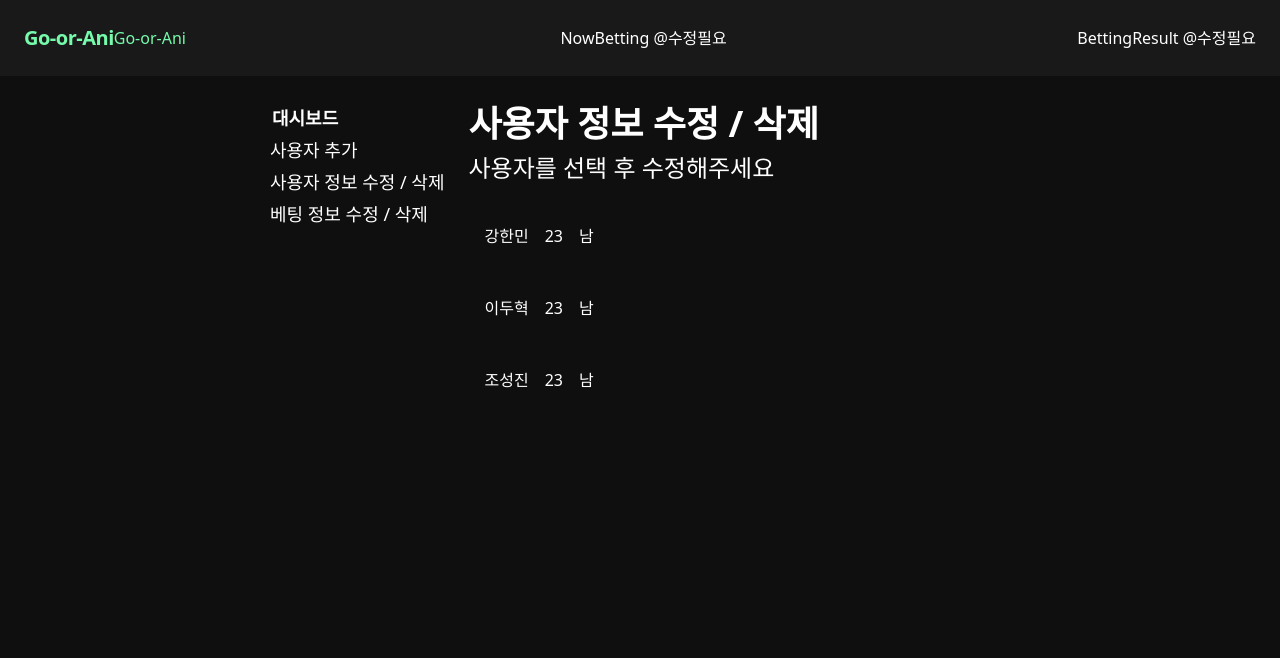
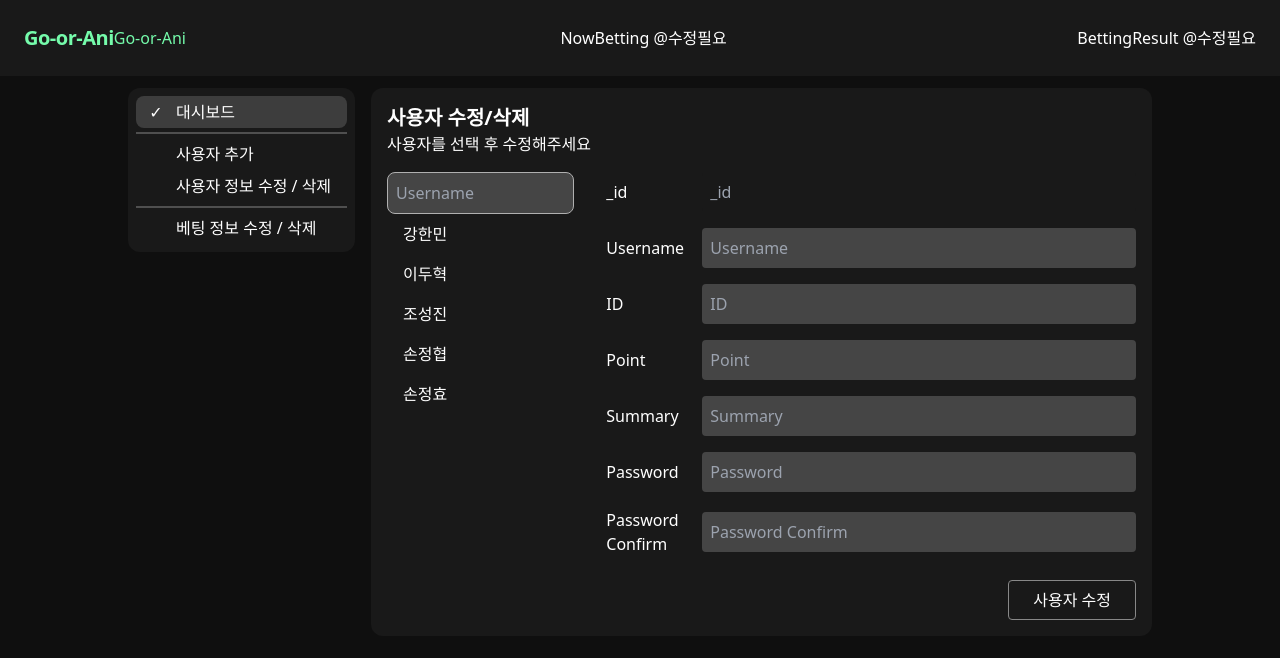
Before and after one commit to FORIF-REACT/Go-or-ani, a React (Vite) app: page /admin/modifyuser in a window 1280 px wide. Shown: the top 658 px of the page. Built offline with nearby package versions, Linux system fonts and the light colour scheme.

Commit message:
관리자 페이지 수정
변화된 디자인에 맞게 관리자 페이지 수정

```diff
--- a/src/pages/admin/Dashboard.tsx
+++ b/src/pages/admin/Dashboard.tsx
@@ -1,3 +1,10 @@
 export default function Dashboard() {
-  return <div>This is page for admin dashboard</div>;
+  return (
+    <div className="flex-1 rounded-xl bg-background-black-950 p-4 flex flex-col gap-4">
+      <div>
+        <div className="text-xl font-bold">대시보드</div>
+        <div className="">포인트의 흐름과 사용자들의 활동 통계를 확인해보세요!</div>
+      </div>
+    </div>
+  );
 }
--- a/src/pages/admin/Sidebar.tsx
+++ b/src/pages/admin/Sidebar.tsx
@@ -1,5 +1,4 @@
 import { Link } from "react-router-dom";
-import Divider from "./Divider";
 
 type Menu = {
   title: string;
@@ -16,9 +15,11 @@ export default function Sidebar({
   setSelected: React.Dispatch<React.SetStateAction<number>>;
 }) {
   return (
-    <div>
-      <Divider />
+    <div className="rounded-xl bg-background-black-950 p-2">
       {menus.map((value: Menu, i: number) => {
+        if(value.title == "divider") {
+          return Divider()
+        }
         return (
           <div
             onClick={() => {
@@ -48,14 +49,12 @@ function Menu({
 }) {
   return (
     <Link to={"/admin" + (link ? "/" + link : "")}>
-      <div className="flex flex-row">
+      <div style={selected ? {backgroundColor:"#3D3D3D" }:{}} className="flex flex-row rounded-lg py-1 hover:bg-background-black-900 transition-all">
         <div
-          style={{ width: selected ? "4px" : "2px" }}
-          className="bg-slate-600 h-8"
-        />
+          className="w-10 text-center"
+        >{selected ? "✓" : ""}</div>
         <div
-          style={{ fontWeight: selected ? "bold" : "" }}
-          className="text-lg pl-3"
+          className="pr-4"
         >
           {value}
         </div>
@@ -63,3 +62,7 @@ function Menu({
     </Link>
   );
 }
+
+function Divider() {
+  return <div className="bg-background-black-700 h-0.5 w-full my-1"/>
+}
--- a/src/pages/admin/UserAdd.tsx
+++ b/src/pages/admin/UserAdd.tsx
@@ -1,39 +1,68 @@
-import Divider from "./Divider";
-
 export default function UserAdd() {
   return (
+    <div className="flex-1 rounded-xl bg-background-black-950 p-4 flex flex-col gap-4">
       <div>
-      <Divider />
-
-      <div className="text-4xl font-bold text-slate-600 pb-2">사용자 추가</div>
-      <div className="text-2xl text-slate-600">
-        추가할 사용자의 정보를 입력해주세요
+        <div className="text-xl font-bold">사용자 추가</div>
+        <div className="">
+          추가할 사용자의 닉네임, ID, 그리고 비밀번호를 입력해주세요
+        </div>
       </div>
 
-      <Divider />
+      {/*Form Start*/}
 
-      <form className="flex flex-col">
+      <form className="flex flex-col w-full gap-4">
+        <div className="flex flex-row items-center gap-4">
+          <div className="w-20">{"ID"}</div>
           <input
-          className="p-2 my-3 shadow-[0_0_20px_-5px_rgba(0,0,0,0.2)] hover:shadow-[0_0_30px_-5px_rgba(0,0,0,0.2)] transition-all rounded focus:outline-none"
+            className="flex-1 p-2 transition-all rounded focus:outline-none bg-background-black-800"
             type="text"
             name="ID"
             placeholder="ID"
           />
+        </div>
 
+        <div className="flex flex-row items-center gap-4">
+          <div className="w-20">{"Username"}</div>
           <input
-          className="p-2 my-3 shadow-[0_0_20px_-5px_rgba(0,0,0,0.2)] hover:shadow-[0_0_30px_-5px_rgba(0,0,0,0.2)] transition-all rounded focus:outline-none"
+            className="flex-1 p-2 bg-background-black-800 transition-all rounded focus:outline-none"
+            type="text"
+            name="Username"
+            placeholder="Username"
+          />
+        </div>
+
+        <div className="flex flex-row items-center gap-4">
+          <div className="w-20">{"Password"}</div>
+          <input
+            className="flex-1 p-2 bg-background-black-800 transition-all rounded focus:outline-none"
             type="password"
             name="Password"
             placeholder="Password"
           />
+        </div>
+
+        <div className="flex flex-row items-center gap-4">
+          <div className="w-20">
+            Password
+            <br />
+            Confirm
+          </div>
 
           <input
-          className="p-2 my-3 shadow-[0_0_20px_-5px_rgba(0,0,0,0.2)] hover:shadow-[0_0_30px_-5px_rgba(0,0,0,0.2)] transition-all rounded focus:outline-none"
+            className="flex-1 p-2 bg-background-black-800 transition-all rounded focus:outline-none"
             type="password"
             name="Password Confirm"
             placeholder="Password Confirm"
           />
-        <input className=" h-10 mt-3 text-white bg-slate-600 shadow-[0_0_20px_-5px_rgba(0,0,0,0.3)] hover:shadow-[0_0_30px_-5px_rgba(0,0,0,0.5)] transition-all rounded" type="submit" value="추가" />
+        </div>
+
+        <div className="w-full flex justify-end">
+          <input
+            className="h-10 mt-2 px-6 py-2 text-white transition-all rounded border border-background-black-400"
+            type="submit"
+            value="사용자 추가"
+          />
+        </div>
       </form>
     </div>
   );
--- a/src/pages/admin/UserModify.tsx
+++ b/src/pages/admin/UserModify.tsx
@@ -1,35 +1,139 @@
-import Divider from "./Divider";
+import { useState } from "react";
 
 export default function UserModify() {
   const sampleData = [
     { name: "강한민", age: "23", gender: "남" },
     { name: "이두혁", age: "23", gender: "남" },
     { name: "조성진", age: "23", gender: "남" },
+    { name: "손정협", age: "23", gender: "남" },
+    { name: "손정효", age: "23", gender: "남" },
   ];
 
+  const [selected, setSelected] = useState(-1);
+
   return (
-    <div>
-      <Divider />
-
-      <div className="text-4xl font-bold text-slate-600 pb-2">
-        사용자 정보 수정 / 삭제
-      </div>
-      <div className="text-2xl text-slate-600">
-        사용자를 선택 후 수정해주세요
+    <div className="flex-1 rounded-xl bg-background-black-950 p-4 flex flex-col gap-4">
+      <div>
+        <div className="text-xl font-bold">사용자 수정/삭제</div>
+        <div className="">사용자를 선택 후 수정해주세요</div>
       </div>
 
-      <Divider />
+      <div className="flex flex-row gap-8">
+        <div className="basis-1/4 ">
+          <input
+            className="w-full p-2 transition-all rounded-lg focus:outline-none bg-background-black-800 border border-background-black-300"
+            type="text"
+            name="Username"
+            placeholder="Username"
+          />
+          <div className="flex flex-col">
+            {sampleData.map((value, i) => {
+              return (
+                <div
+                  style={i == selected ? { backgroundColor: "#5D5D5D" } : {}}
+                  className="rounded-lg py-2 hover:bg-background-black-900 transition-all"
+                >
+                  <div
+                    onClick={() => {
+                      setSelected(i);
+                    }}
+                    className="pl-4"
+                  >
+                    {value.name}
+                  </div>
+                </div>
+              );
+            })}
+          </div>
+        </div>
 
-      <div className="flex flex-col gap-4">
-        {sampleData.map((value) => {
-          return (
-            <div className="flex flex-row gap-4 p-4 rounded bg-slate-600 hover:bg-black transition-all">
-              <div className="text-white">{value.name}</div>
-              <div className="text-white">{value.age}</div>
-              <div className="text-white">{value.gender}</div>
+        <div className="flex-1">
+          <form className="flex flex-col w-full gap-4">
+            <div className="flex flex-row items-center gap-4">
+              <div className="w-20">{"_id"}</div>
+              <input
+                className="flex-1 p-2 bg-background-black-950 transition-all rounded focus:outline-none "
+                type="text"
+                name="_id"
+                placeholder="_id"
+                disabled={true}
+              />
             </div>
-          );
-        })}
+
+            <div className="flex flex-row items-center gap-4">
+              <div className="w-20">{"Username"}</div>
+              <input
+                className="flex-1 p-2 bg-background-black-800 transition-all rounded focus:outline-none"
+                type="text"
+                name="Username"
+                placeholder="Username"
+              />
+            </div>
+
+            <div className="flex flex-row items-center gap-4">
+              <div className="w-20">{"ID"}</div>
+              <input
+                className="flex-1 p-2 bg-background-black-800 transition-all rounded focus:outline-none"
+                type="text"
+                name="ID"
+                placeholder="ID"
+              />
+            </div>
+
+            <div className="flex flex-row items-center gap-4">
+              <div className="w-20">{"Point"}</div>
+              <input
+                className="flex-1 p-2 bg-background-black-800 transition-all rounded focus:outline-none"
+                type="text"
+                name="Point"
+                placeholder="Point"
+              />
+            </div>
+
+            <div className="flex flex-row items-center gap-4">
+              <div className="w-20">{"Summary"}</div>
+              <input
+                className="flex-1 p-2 bg-background-black-800 transition-all rounded focus:outline-none"
+                type="text"
+                name="Summary"
+                placeholder="Summary"
+              />
+            </div>
+
+            <div className="flex flex-row items-center gap-4">
+              <div className="w-20">{"Password"}</div>
+              <input
+                className="flex-1 p-2 bg-background-black-800 transition-all rounded focus:outline-none"
+                type="password"
+                name="Password"
+                placeholder="Password"
+              />
+            </div>
+
+            <div className="flex flex-row items-center gap-4">
+              <div className="w-20">
+                Password
+                <br />
+                Confirm
+              </div>
+
+              <input
+                className="flex-1 p-2 bg-background-black-800 transition-all rounded focus:outline-none"
+                type="password"
+                name="Password Confirm"
+                placeholder="Password Confirm"
+              />
+            </div>
+
+            <div className="w-full flex justify-end">
+              <input
+                className="h-10 mt-2 px-6 text-white transition-all rounded border border-background-black-400"
+                type="submit"
+                value="사용자 수정"
+              />
+            </div>
+          </form>
+        </div>
       </div>
     </div>
   );
--- a/src/pages/admin/index.tsx
+++ b/src/pages/admin/index.tsx
@@ -9,8 +9,10 @@ type Menu = {
 
 const menus: Menu[]= [
   {title: "대시보드", link: ""},
+  {title: "divider", link:""},
   {title: "사용자 추가", link: "adduser"},
   {title: "사용자 정보 수정 / 삭제", link: "modifyuser"},
+  {title: "divider", link:""},
   {title: "베팅 정보 수정 / 삭제", link: "modifybet"},
 ];
 
@@ -18,25 +20,14 @@ export default function Admin() {
   const [selected, setSelected] = useState<number>(0);
 
   return (
-    <div className="w-[768px] flex flex-row">
+    <div className="flex flex-row w-[1024px] mt-2">
       <div className="flex-shrink-0">
         <Sidebar menus={menus} selected={selected} setSelected={setSelected} />
       </div>
 
-      <div className="w-full ml-6">
+      <div className="w-full ml-4">
         <Outlet/>
       </div>
     </div>
   );
 }
-
-// function Controller({ menu }: { menu: string }) {
-//   switch (menu) {
-//     case "사용자 추가":
-//       return <UserAdd />;
-//     case "사용자 정보 수정 / 삭제":
-//       return <UserModify />;
-//     case "베팅 정보 수정":
-//       return <BetModify />;
-//   }
-// }
```
Lines whose indentation alone changed are shown as unchanged.
